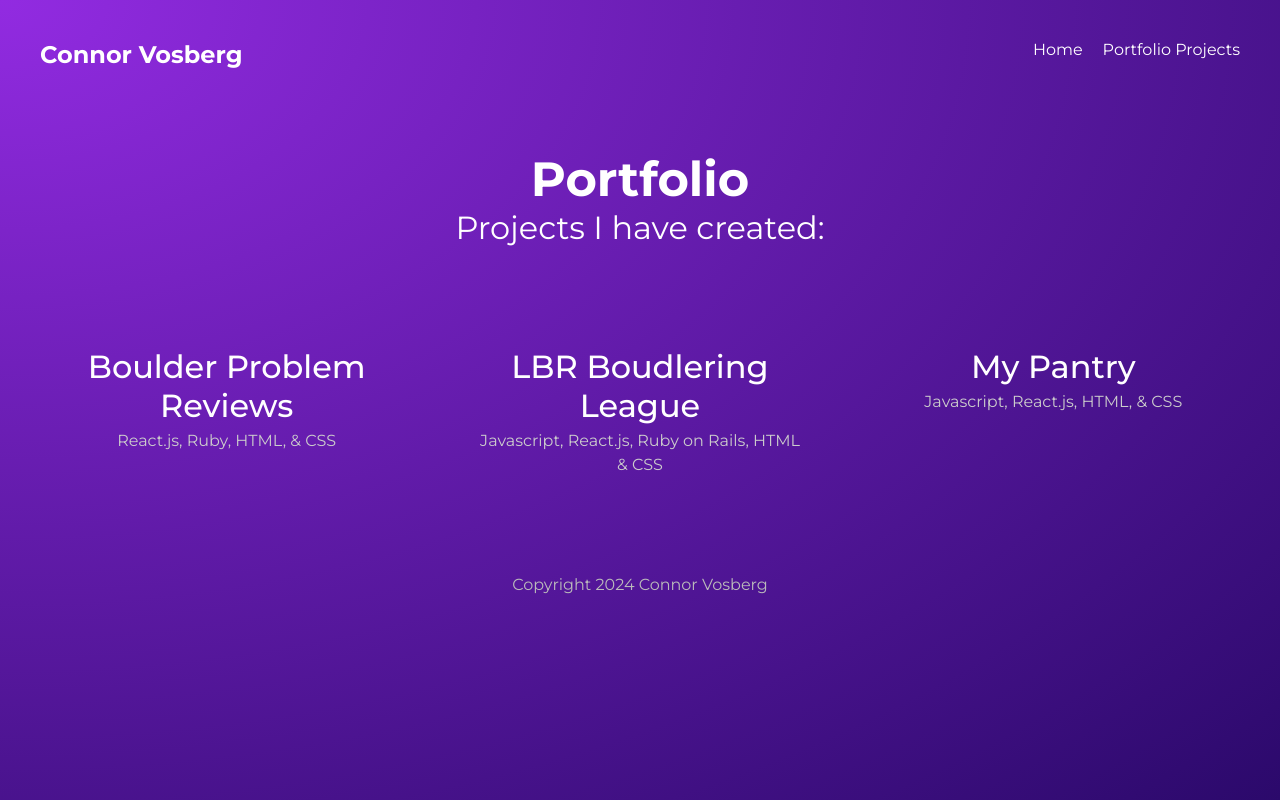
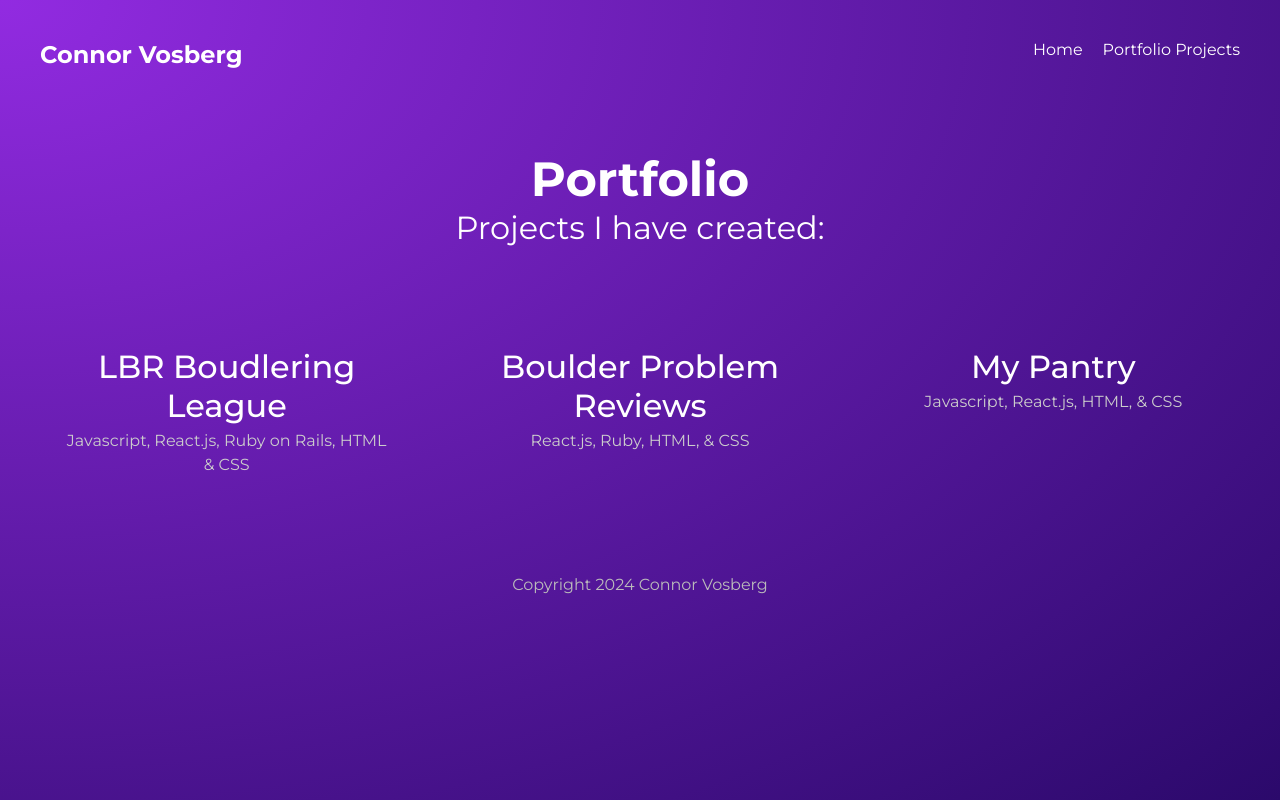
Before and after one commit to Convosable/connors-portfolio, a Gatsby site: page /projects in a window 1280 px wide. Built offline with nearby package versions, Linux system fonts and the light colour scheme; Gatsby itself is replaced by a stand-in of ours.

Commit message:
update projects graphql query to sort by date

```diff
--- a/src/pages/projects/index.js
+++ b/src/pages/projects/index.js
@@ -31,7 +31,7 @@ export default Projects;
 //export page query
 export const pageQuery = graphql`
   query ProjectsPage {
-    allMarkdownRemark {
+    allMarkdownRemark(sort: {frontmatter: {date: DESC}}) {
       nodes {
         html
         frontmatter {
--- a/src/projects/boulder-problem-reviews.md
+++ b/src/projects/boulder-problem-reviews.md
@@ -2,4 +2,5 @@
 title: Boulder Problem Reviews
 stack: React.js, Ruby, HTML, & CSS
 slug: boudler-problem-reviews
+date: 2023-10-11T00:00:00+00:00
 ---
--- a/src/projects/lbr-bouldering-league.md
+++ b/src/projects/lbr-bouldering-league.md
@@ -2,6 +2,8 @@
 title: LBR Boudlering League
 stack: Javascript, React.js, Ruby on Rails, HTML & CSS
 slug: lbr-boudlering-league
+date: 2023-12-03T00:00:00+00:00
+
 ---
 
 ^^ Front matter: adds metadata or extra information about a file
--- a/src/projects/my-pantry.md
+++ b/src/projects/my-pantry.md
@@ -2,4 +2,5 @@
 title: My Pantry
 stack: Javascript, React.js, HTML, & CSS
 slug: my-pantry
+date: 2023-04-02T00:00:00+00:00
 ---
```
